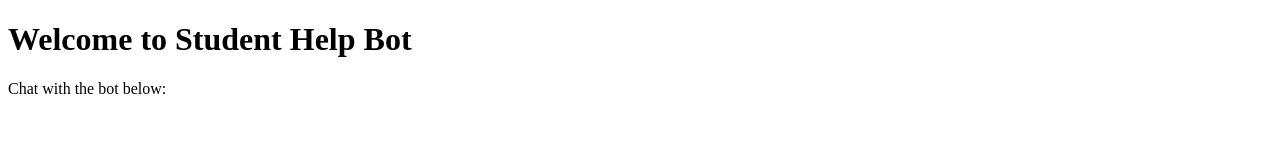
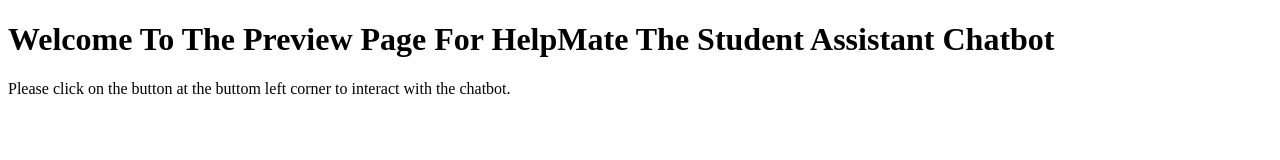
Before and after one commit to Itz-SuBBuz/helpmate-chatbot, a plain HTML site: page index.html in a window 1280 px wide. Drawn offline with nearby package versions, Linux system fonts and the light colour scheme.

Commit message:
Update index.html

```diff
--- a/index.html
+++ b/index.html
@@ -7,8 +7,8 @@
 </head>
 <body>
 
-  <h1>Welcome to Student Help Bot</h1>
-  <p>Chat with the bot below:</p>
+  <h1>Welcome To The Preview Page For <b>HelpMate</b> The Student Assistant Chatbot</h1>
+  <p>Please click on the button at the buttom left corner to interact with the chatbot.</p>
 
   <!-- Dialogflow Messenger Embed -->
   <script src="https://www.gstatic.com/dialogflow-console/fast/messenger/bootstrap.js?v=1"></script>
```
